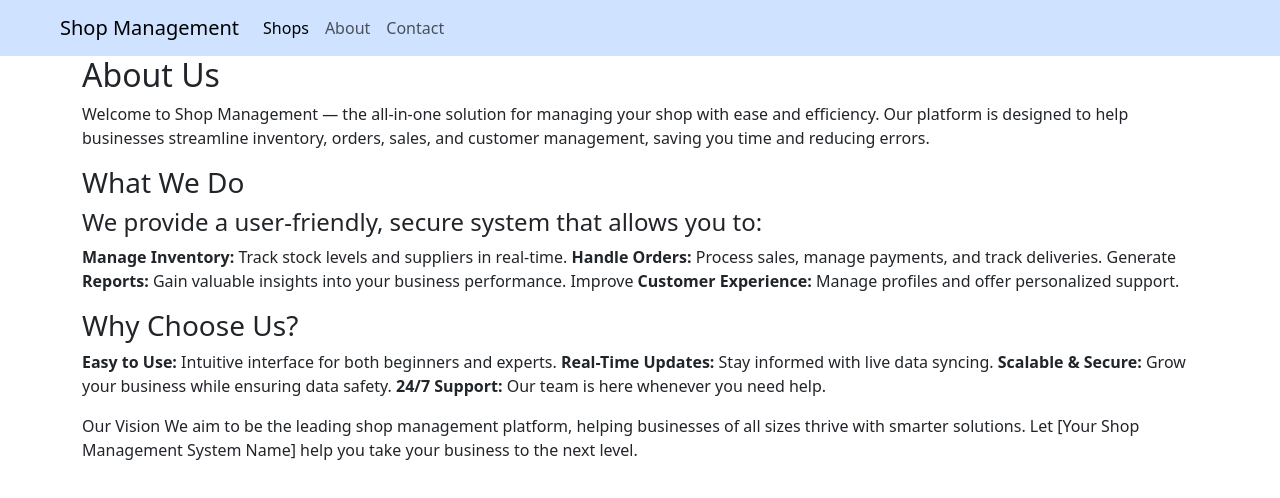
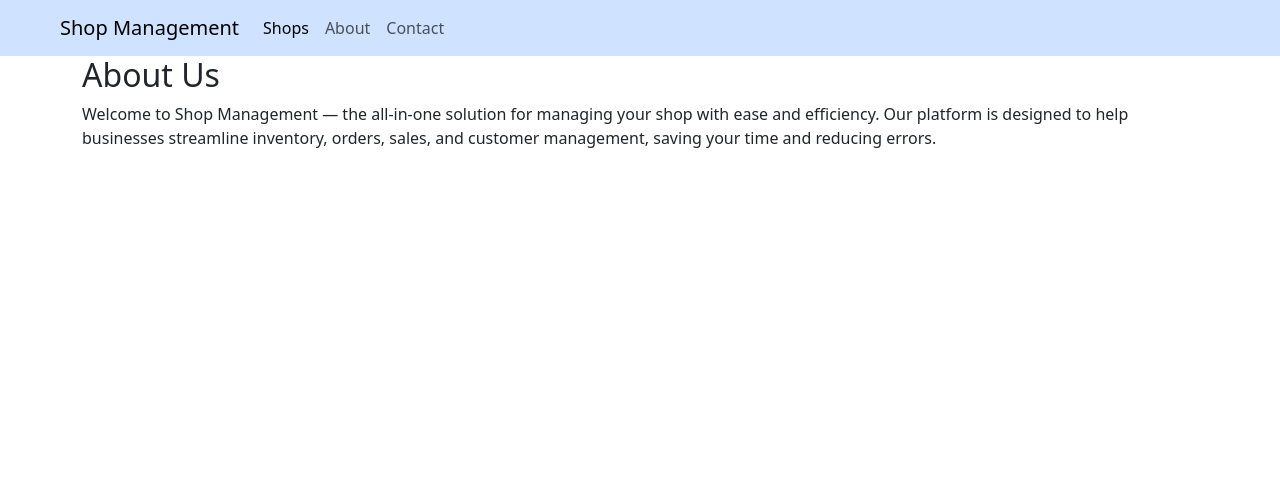
Before and after one commit to meabhishekgupta/shopManagement, an Angular app: page /About in a window 1280 px wide. Shown: the top 498 px of the page. Built offline with nearby package versions, Linux system fonts and the light colour scheme.

Commit message:
Content change in About Page

```diff
--- a/src/app/about/about.component.html
+++ b/src/app/about/about.component.html
@@ -2,26 +2,6 @@
 <p>
   Welcome to Shop Management — the all-in-one solution for managing your shop
   with ease and efficiency. Our platform is designed to help businesses
-  streamline inventory, orders, sales, and customer management, saving you time
+  streamline inventory, orders, sales, and customer management, saving your time
   and reducing errors.
 </p>
-<h3>What We Do</h3>
-<h4>We provide a user-friendly, secure system that allows you to:</h4>
-<p>
-  <b>Manage Inventory:</b> Track stock levels and suppliers in real-time.
-  <b>Handle Orders:</b> Process sales, manage payments, and track deliveries. Generate
-  <b>Reports:</b> Gain valuable insights into your business performance. Improve
-  <b>Customer Experience:</b> Manage profiles and offer personalized support.
-</p>
-<h3>Why Choose Us?</h3>
-<p>
-    <b>Easy to Use:</b> Intuitive interface for both beginners and experts.
-    <b>Real-Time Updates:</b> Stay informed with live data syncing.
-    <b>Scalable & Secure:</b> Grow your business while ensuring data safety.
-    <b>24/7 Support:</b> Our team is here whenever you need help.
-</p>
-
-
-Our Vision We aim to be the leading shop management platform, helping businesses
-of all sizes thrive with smarter solutions. Let [Your Shop Management System
-Name] help you take your business to the next level.
```
